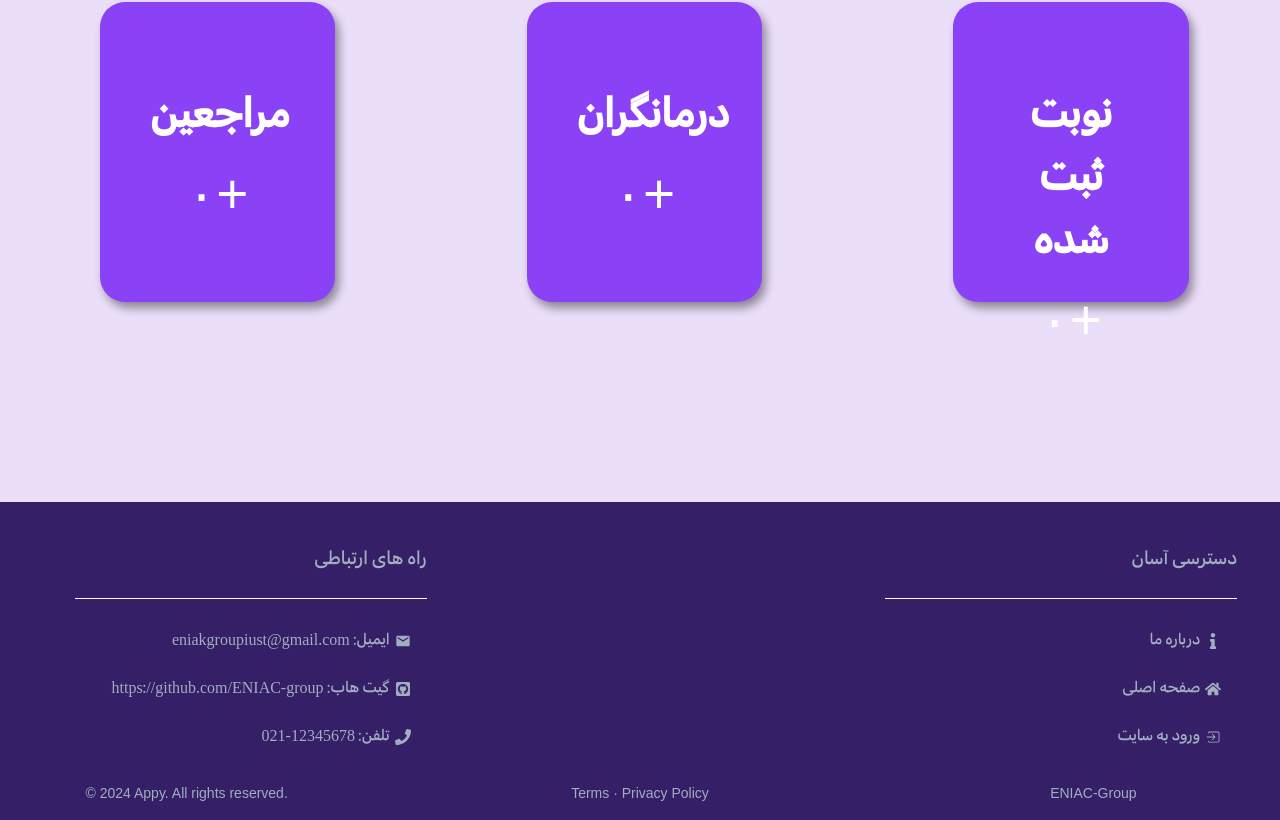
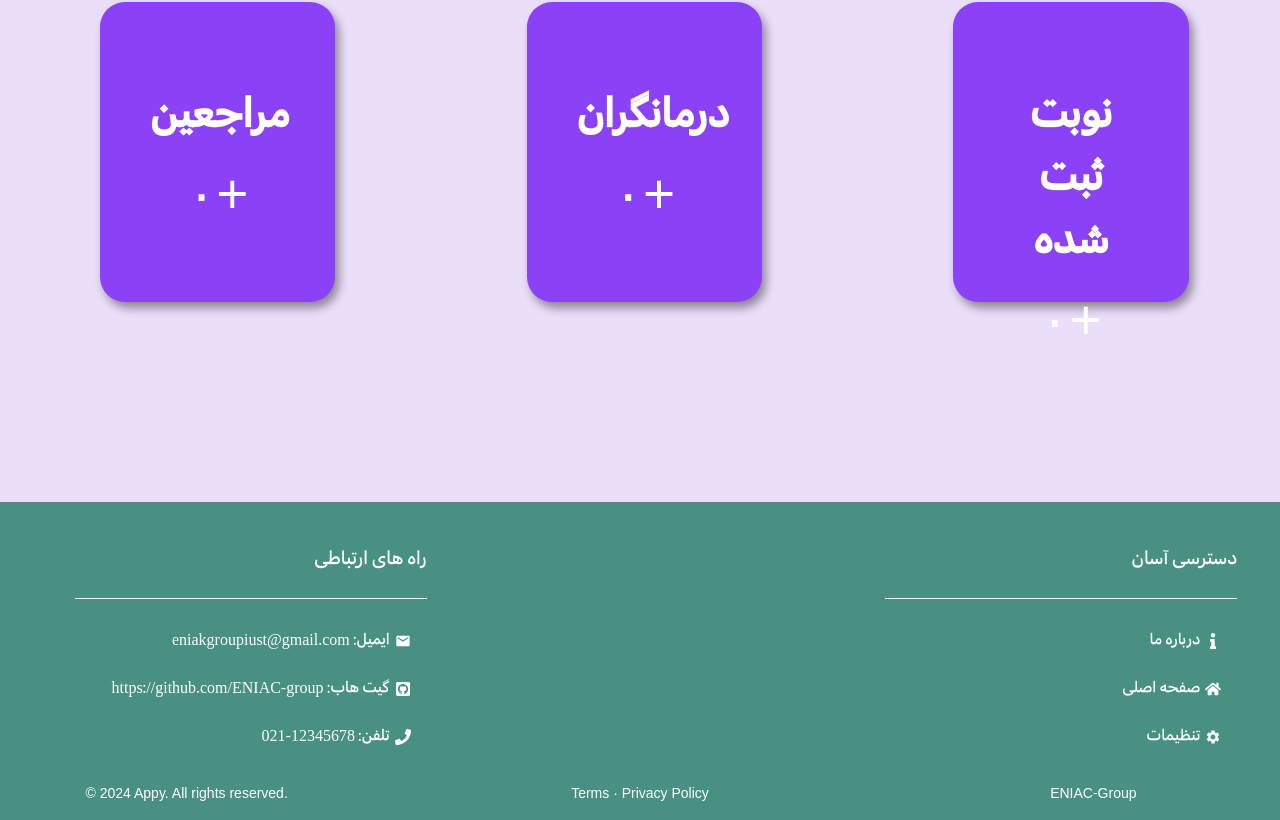
Before and after one commit to ENIAC-ORG/Front-end, a React (Vite) app: page / in a window 1280 px wide. Shown: the part 2772-3592 px from the top of the page. Built offline with nearby package versions, Linux system fonts and the light colour scheme; no server answers; a web font is replaced by a local one.

Commit message:
fix(Footer) : refactor

```diff
--- a/src/components/Footer/Footer.jsx
+++ b/src/components/Footer/Footer.jsx
@@ -1,8 +1,6 @@
 import React from "react";
 import { MdEmail, MdSettings } from "react-icons/md";
 import { FaPhone, FaGithubSquare, FaInfo, FaHome } from "react-icons/fa";
-import { IoIosLogIn } from "react-icons/io";
-
 
 import styles from "./Footer.module.css";
 
@@ -22,7 +20,7 @@ const Footer = () => {
               <li>
                 <a
                   href="https://github.com/ENIAC-group"
-                  style={{ color: "#a0aec0", textDecoration: "none" }}
+                  style={{ color: "#ffffff", textDecoration: "none", fontFamily:'Ios15medium' }}
                 >
                   <FaGithubSquare className={styles.social_icon} />
                   گیت هاب: https://github.com/ENIAC-group
@@ -41,7 +39,7 @@ const Footer = () => {
               <li>
                 <a
                   href="/Aboutus"
-                  style={{ color: "#a0aec0", textDecoration: "none" }}
+                  style={{ color: "#ffffff", textDecoration: "none", fontFamily:'Ios15medium'  }}
                 >
                   <FaInfo className={styles.social_icon} />
                   درباره ما
@@ -50,7 +48,7 @@ const Footer = () => {
               <li>
                 <a
                   href="/Home"
-                  style={{ color: "#a0aec0", textDecoration: "none" }}
+                  style={{ color: "#ffffff", textDecoration: "none", fontFamily:'Ios15medium'  }}
                 >
                   <FaHome className={styles.social_icon} />
                   صفحه اصلی
@@ -59,10 +57,10 @@ const Footer = () => {
               <li>
                 <a
                   href="/Setting"
-                  style={{ color: "#a0aec0", textDecoration: "none" }}
+                  style={{ color: "#ffffff", textDecoration: "none", fontFamily:'Ios15medium'  }}
                 >
-                  <IoIosLogIn className={styles.social_icon} />
-                  ورود به سایت
+                  <MdSettings className={styles.social_icon} />
+                  تنظیمات
                 </a>
               </li>
             </ul>
--- a/src/components/Footer/Footer.module.css
+++ b/src/components/Footer/Footer.module.css
@@ -3,17 +3,14 @@
   /* width: 100%;
   min-width: 50%;
   bottom: 0px; */
-  font-family: Ios15Medium;
   padding-top: 2rem;
-  background-color: #351f67;
+  background-color: #489182;
   width: 100%;
-
 }
 
 .org{
     display: flex;
     flex-wrap: wrap;
-    font-family: Ios15Medium;
     justify-content: space-evenly;
     gap: 30%;
 }
@@ -22,36 +19,28 @@
   padding-left: 4rem;
   /* padding-right: 8rem; */
   /* padding-bottom: 4rem;  */
-  font-family: Ios15Medium;
   direction: rtl;
 }
 .social h5
 {
-  font-family: Ios15Medium;
   line-height: 3rem;
   direction: rtl;
-  color: #a0aec0;
+  color: #ffffff;
   font-size: larger;
+  font-family: Ios15medium;
 }
 .social li
 {
-  font-family: Ios15Medium;
   list-style-type: none;
   padding-right: 1rem;
   line-height: 3rem;
-  color: #a0aec0;
-}
-.social li a
-{
-  font-family: Ios15Medium;
-
+  color: #ffffff;
+  font-family: Ios15medium;
 }
 .social_icon{
-  font-family: Ios15Medium;
   margin-left: 5px;
 }
 .social li :hover{
-  font-family: Ios15Medium;
   height: 20px;
   width: 20px;
   animation: wiggle 0.7s ease-in-out infinite;
@@ -78,9 +67,10 @@
     gap: 5rem; /* gap-10 */
     text-align: center; /* text-center */
     padding-top: 0.5rem; /* pt-2 */
-    color: #a0aec0; /* text-gray-400 */
+    color: #ffffff; /* text-gray-400 */
     font-size: 0.875rem; /* text-sm */
     padding-bottom: 1rem; /* pb-8 */
+    font-family: Ios15medium;
   }
 
   @media (max-width: 640px) {
```
